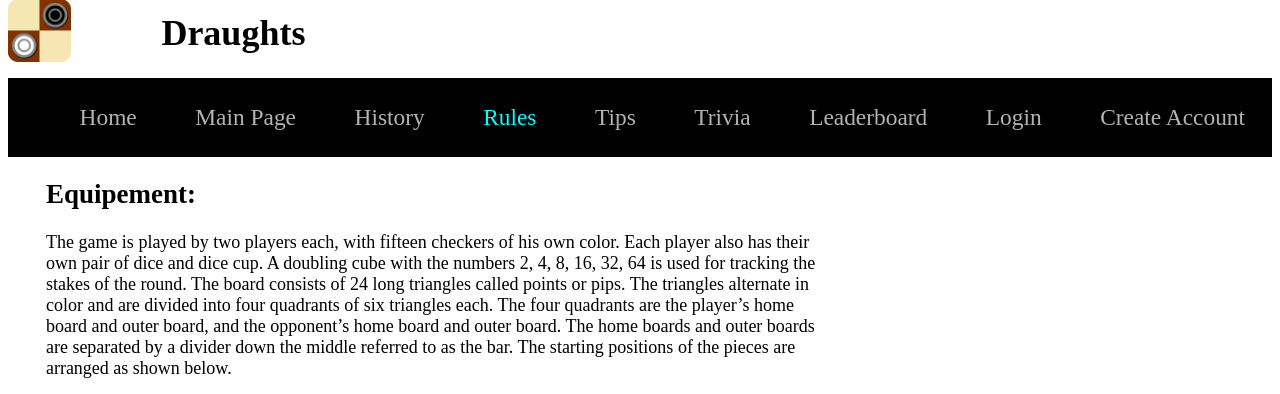
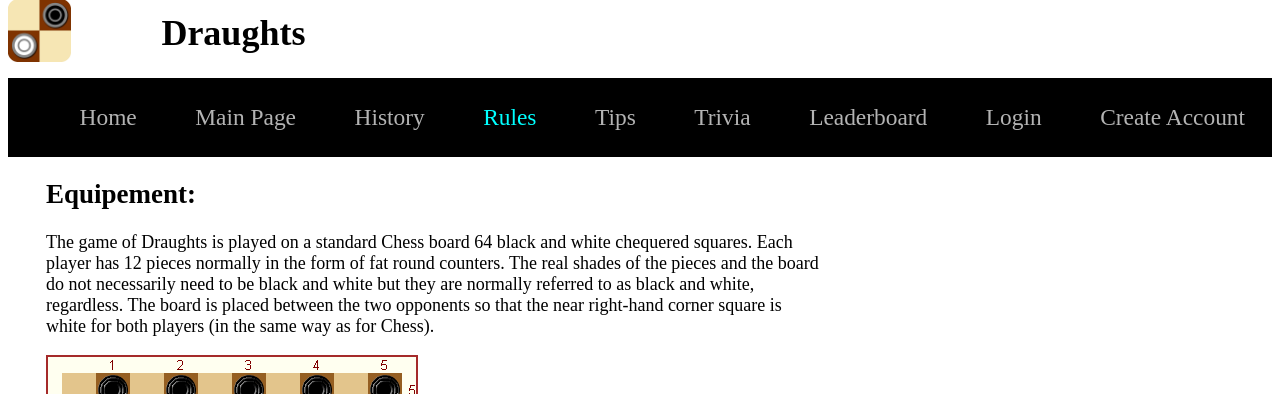
Before and after one commit to Khriston/-TW-GaL, a PHP site: page /master/Draughts/rules.php in a window 1280 px wide. Shown: the part 20-414 px from the top of the page. Run offline with PHP 8.4, Linux system fonts and the light colour scheme.

Commit message:
added checkers details

```diff
--- a/Draughts/rules.php
+++ b/Draughts/rules.php
@@ -27,46 +27,22 @@
 	<main class="paragraphs">
 			<h2>Equipement:</h2>
 
-			<p>The game is played by two players each, with fifteen checkers of his own color.
-
-Each player also has their own pair of dice and dice cup.
-
-A doubling cube with the numbers 2, 4, 8, 16, 32, 64 is used for tracking the stakes of the round.
-
-The board consists of 24 long triangles called points or pips. The triangles alternate in color and are divided into four quadrants of six triangles each. The four quadrants are the player’s home board and outer board, and the opponent’s home board and outer board. The home boards and outer boards are separated by a divider down the middle referred to as the bar. The starting positions of the pieces are arranged as shown below.<br></p>
+			<p>The game of Draughts is played on a standard Chess board 64 black and white chequered squares. Each player has 12 pieces normally in the form of fat round counters. The real shades of the pieces and the board do not necessarily need to be black and white but they are normally referred to as black and white, regardless. The board is placed between the two opponents so that the near right-hand corner square is white for both players (in the same way as for Chess).<br></p>
 				<img src="imagesD/rl1.jpg" style="max-width:100%;"/>
-			<h2>Gameplay</h2>
-			<p>To start the game, each player rolls a single die and the player with the higher number moves first using both numbers rolled. If both players roll the same number, the dice are rolled again until they roll different numbers. The players then alternate turns, rolling two dice at the beginning of each turn. The dice must always be rolled together and land flat on the right hand side of the game board. If it lands outside or on a checker the dice must be rolled again.<br></p>
-				<img src="imagesD/rl2.jpg" style="max-width:100%;"/>
-				<img src="imagesD/rl3.jpg" style="max-width:100%;"/>
-			<h2>Moving</h2>
-			<p>The dice roll determines how many points the player is supposed to move its checker. The checker always moves forward following the horseshoe path towards the player’s home board.
-A point that is not occupied by two or more opposing checkers is an open point. When moving a checker it may land only on an open point.
-The two dice constitute two separate movements. For example, if a player rolls a 6 and a 4, he may move one checker 6 spaces to an open point and another checker 4 spaces to an open point.<br></p>
-				<img src="imagesD/rl4.jpg" style="max-width:100%;"/>
-			<p>The player may also choose to move the same checker twice, as long as each move is on to an open point.<br></p>
-				<img src="imagesD/rl5.jpg" style="max-width:100%;"/>
-			<p>When a double is rolled the numbers on the dice are played twice. For example, if a player rolls two fives, he may move his checkers five points, four times in any combination landing on open points.
-A player must move both numbers rolled if possible (four numbers if a double is rolled). If only one of the numbers can be played because only one open point is available, the player must play that number. If either number can be played but not both, then the larger number must be played. If neither number can be played then the player loses his turn. If a player cannot play all four numbers in the case of a double, the player must play as many numbers as possible.<br></p>
-			<h2>Hitting</h2>
-			<p>An open point containing one opposing checker is a blot. When a checker is moved onto a blot, the blot is hit, and the opposing checker that has been hit is placed on the bar.
-
-When a player has one or more checkers on the bar he must first re-enter them onto the opponent’s home board. A checker enters by rolling two dice and moving it to the corresponding point of one of the numbers on the opponent’s home board.<br></p>
-			<img src="imagesD/rl6.jpg" style="max-width:100%;"/>
-			<p>If the checker(s) on the bar cannot enter into an open point, the player loses his turn and the checker(s) remains on the bar. A player cannot move any other piece until all his checkers are off the bar. If a player is able to enter some but not all of his checkers off the bar, his turn is finished. If a player’s checker(s) have been moved off the bar, any unused number must be played.<br></p>
-			<h2>Bearing off</h2>
-			<p>When all of a player’s checkers are in his home board, he can begin a process of removing them called bearing off. This is done by rolling a number corresponding to a point with a checker residing on it.
-
-If no checker can bear off with the number(s) rolled, the player must make a legal move(s) with a checker(s) from a higher point.<br></p>
-			<img src="imagesD/rl7.jpg" style="max-width:100%;"/>
-			<p>If there are no checkers on higher number points, then the player bears off with a checker from the next highest point.<br></p>
-			<img src="imagesD/rl8.jpg" style="max-width:100%;"/>
-			<h2>Doubling</h2>
-			<p>A doubling cube is used to increase the stakes at any point in the game. At the start of the game, the doubling cube is placed on the bar with 64 facing upwards. Before the roll on a player’s turn, that player may propose to double the current stakes. The opponent either accepts (takes) the doubled stakes or resigns (drops) and loses the match and the current stakes. If the opponent takes he becomes the owner of the cube and the cube is turned over so that 2 is facing upwards. Thereafter only the owner of the cube has the right to propose to double the stakes again (redouble). If the opponent takes, the ownership of the cube is passed over to him and this process can continue on from 4 to 8 and onwards. There are no limits to redoubles even though the highest number on the cube is 64.<br></p>
-			<h2>Gammon and Backgammon</h2>
-			<p>At the end of the game, if a person has borne off all fifteen of his checkers and the opponent has borne off at least one checker, that person wins the current stake. If the opponent has not borne off any checkers, then the opponent loses a gammon and loses double the current stakes. If the opponent has not borne off any checkers and still has one or more checkers on the bar, the opponent loses a backgammon and loses triple the current stakes.<br></p>
-			<h2>Additional</h2>
-			<p>Depending on the region or players additional rules or alternate ones can be used while playing</p>
+			<h2>To start</h2>
+			<p>Draughts is played on a 64 square chess board. Take 12 counters of one colour and place one on each of the black squares in the first 3 rows of your side. Your opponent does the same.<br></p>
+			<h2>To play</h2>
+			<p>The object of the game is to capture all of your opponent's pieces or block them so they cannot be moved. Pieces are always moved diagonally, 1 square at a time, towards the opponent's side of the board. You play the entire game on the black squares, you do not need the white ones.<br></p>
+			<h2>Capturing</h2>
+			<p>You can capture an enemy piece by hopping over it. Capturing is also done on the diagonal. You have to jump from the square directly next to your target and land on the square just beyond it. Your landing square must be vacant. The piece captured is removed from the board. If you are able to make a move that results in a capture then you must.<br></p>
+			<img src="imagesD/rl2.jpg" style="max-width:100%;"/>
+			<h2>Multiple Captures</h2>
+			<p>It is legal to capture more than 1 piece on a single move so long as the jumping piece has vacant landing spots in between. You cannot take 2 in a row you must land and "take off" again. The pieces are removed. If you are able to make a move that results in a capture then you must.<br></p>
+			<h2>Kings</h2>
+			<p>If you can get a piece all the way to the other side of the board, that piece becomes a king. Place a previously captured piece on top of the existing one in order to distinguish it from your other pieces. This piece can move backwards or forwards diagonally. Towards the end of the game all the pieces will be Kings, which changes the strategy significantly.<br></p>
+					<img src="imagesD/rl3.jpg" style="max-width:100%;"/>
+			<h2>To win</h2>
+			<p>Capture all your opponents pieces.<br></p>
 	</main>
 
 	<?php
```
Also changed, not shown: Draughts/history.php (+7 -12 lines), Draughts/tips.php (+10 -10 lines), Draughts/imagesD/hist1.jpg (added), Draughts/imagesD/hist2.jpg (added), Draughts/imagesD/rl1.jpg (added), Draughts/imagesD/rl2.jpg (added), Draughts/imagesD/rl3.jpg (added), Draughts/imagesD/tips.jpg (added), 1 other file.
